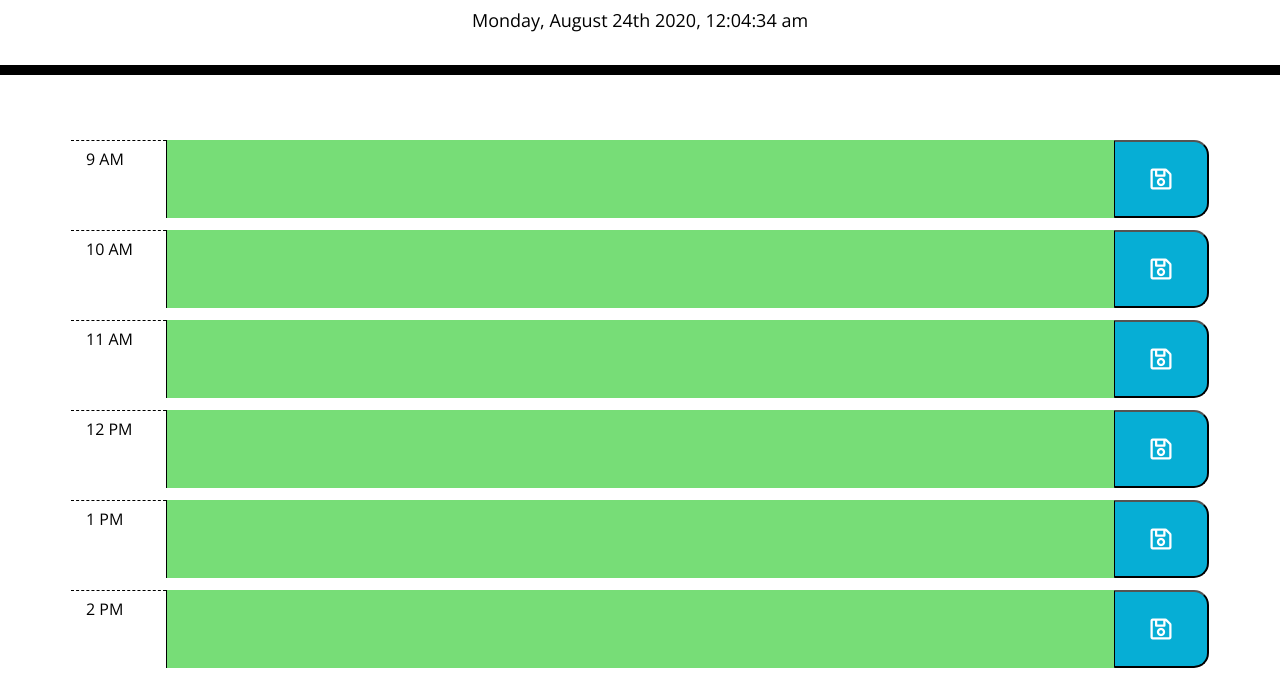
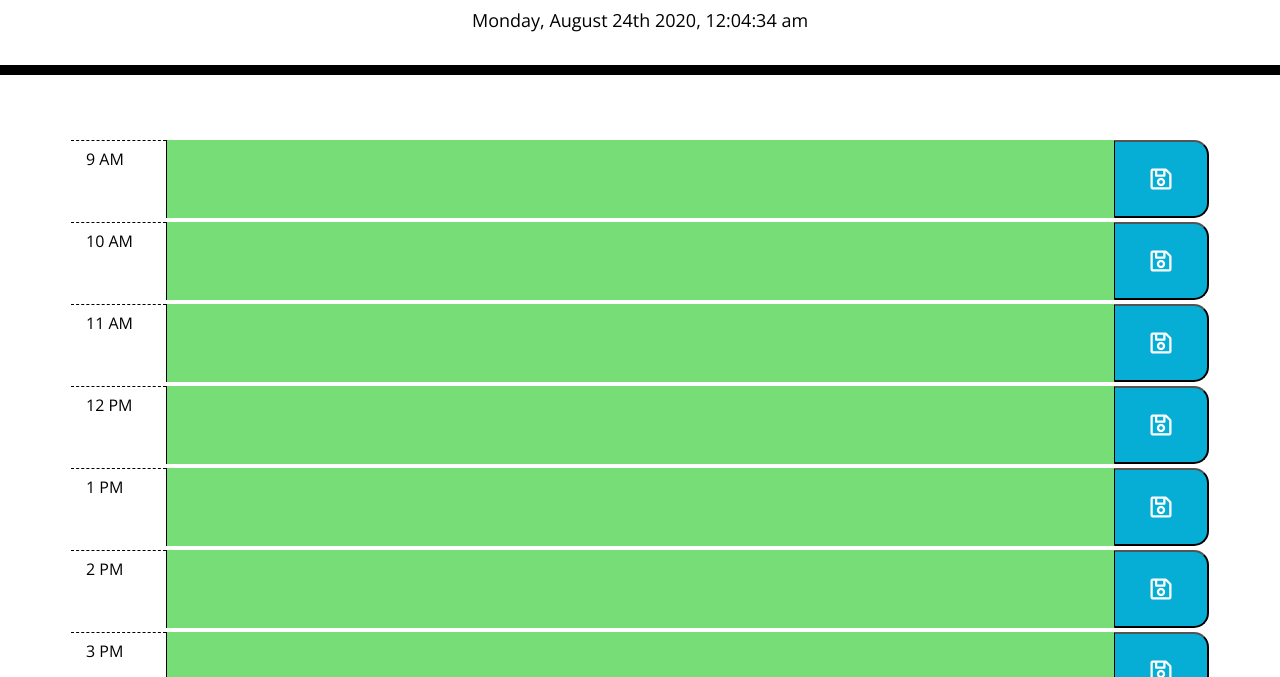
Before and after one commit to natswatch/nine2five, a plain HTML site: page index.html in a window 1280 px wide. Shown: the part 99-776 px from the top of the page. Drawn offline with nearby package versions, Linux system fonts and the light colour scheme.

Commit message:
row spacing

```diff
--- a/assets/css/style.css
+++ b/assets/css/style.css
@@ -44,7 +44,7 @@ textarea {
   white-space: pre-wrap;
   height: 80px;
   border: 1px solid white;
-  margin-bottom: 10px;
+  margin-bottom: 2px;
 }
 
 .hour {
@@ -68,7 +68,6 @@ textarea {
   background-color: #77dd77;
 }
 
-
 .saveBtn {
   border-left: 1px solid black;
   border-top-right-radius: 15px;
```
